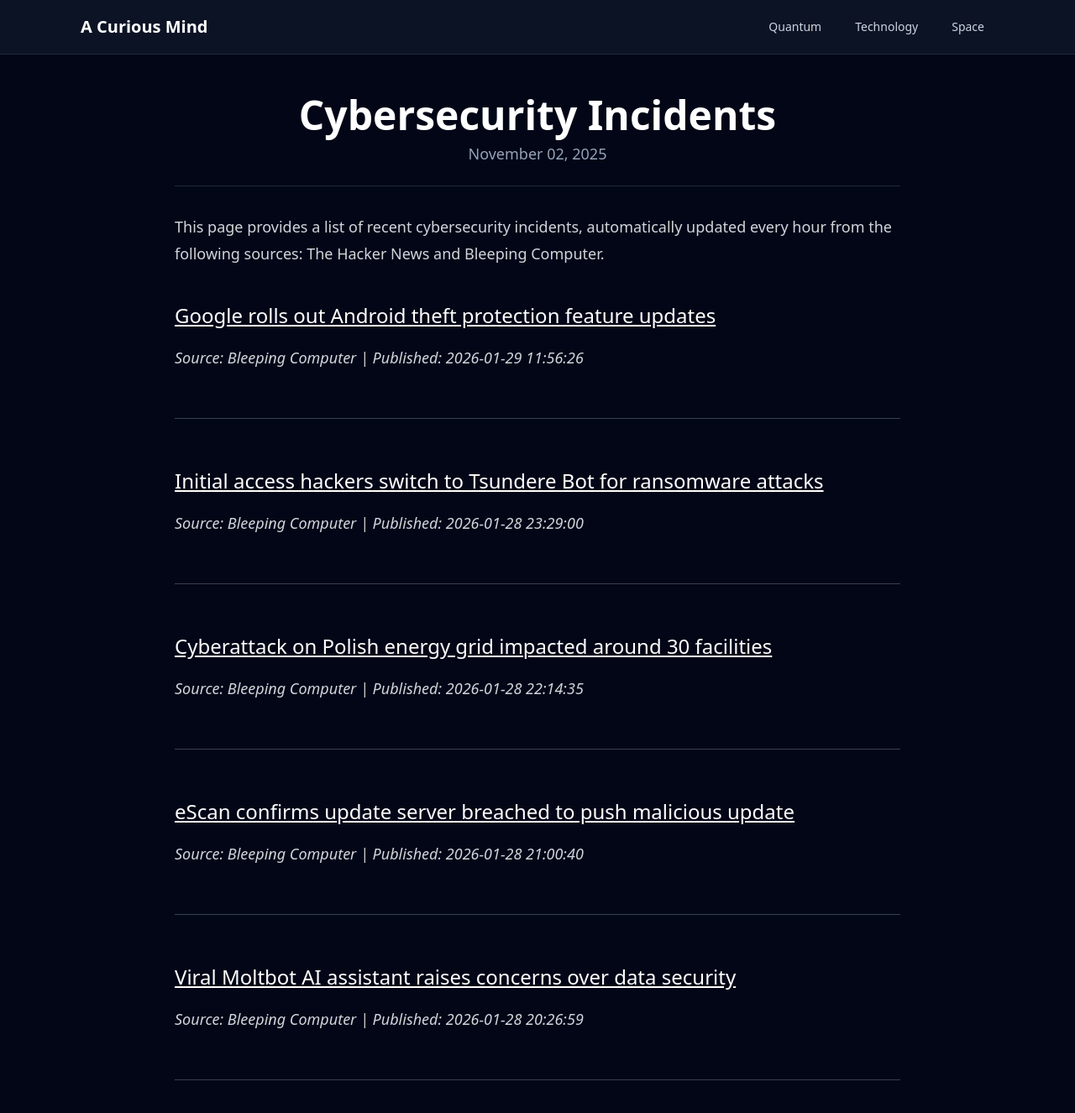
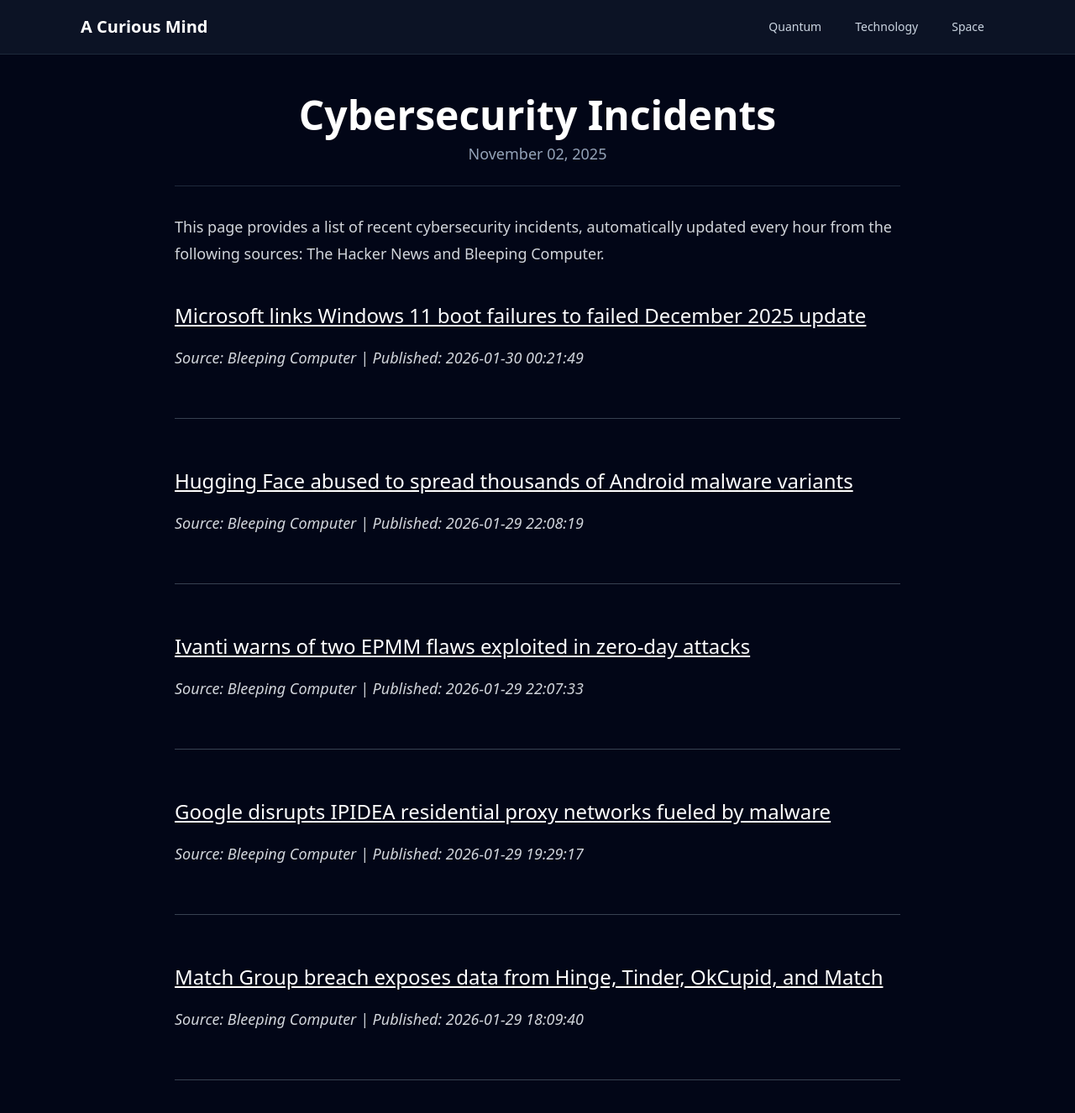
Before and after one commit to onehl7/onehl7.github.io, a Jekyll site: the page built from _posts/2025-11-02-cybersecurity-incidents.md, in a window 1280 px wide and 1400 px high. Shown: the top 1326 px of the window at 84% size. Built offline with Jekyll 4.4.1, drawn with Linux system fonts in a browser that asks for light colours; nearby versions of some CDN libraries.

Commit message:
Update news data

```diff
--- a/_data/news.json
+++ b/_data/news.json
@@ -1,32 +1,32 @@
 [
   {
     "source": "Bleeping Computer",
-    "title": "Google rolls out Android theft protection feature updates",
-    "link": "https://www.bleepingcomputer.com/news/google/google-rolls-out-android-theft-protection-feature-updates/",
-    "published": "2026-01-29 11:56:26"
+    "title": "Microsoft links Windows 11 boot failures to failed December 2025 update",
+    "link": "https://www.bleepingcomputer.com/news/microsoft/microsoft-links-windows-11-boot-failures-to-failed-december-2025-update/",
+    "published": "2026-01-30 00:21:49"
   },
   {
     "source": "Bleeping Computer",
-    "title": "Initial access hackers switch to Tsundere Bot for ransomware attacks",
-    "link": "https://www.bleepingcomputer.com/news/security/initial-access-hackers-switch-to-tsundere-bot-for-ransomware-attacks/",
-    "published": "2026-01-28 23:29:00"
+    "title": "Hugging Face abused to spread thousands of Android malware variants",
+    "link": "https://www.bleepingcomputer.com/news/security/hugging-face-abused-to-spread-thousands-of-android-malware-variants/",
+    "published": "2026-01-29 22:08:19"
   },
   {
     "source": "Bleeping Computer",
-    "title": "Cyberattack on Polish energy grid impacted around 30 facilities",
-    "link": "https://www.bleepingcomputer.com/news/security/cyberattack-on-polish-energy-grid-impacted-around-30-facilities/",
-    "published": "2026-01-28 22:14:35"
+    "title": "Ivanti warns of two EPMM flaws exploited in zero-day attacks",
+    "link": "https://www.bleepingcomputer.com/news/security/ivanti-warns-of-two-epmm-flaws-exploited-in-zero-day-attacks/",
+    "published": "2026-01-29 22:07:33"
   },
   {
     "source": "Bleeping Computer",
-    "title": "eScan confirms update server breached to push malicious update",
-    "link": "https://www.bleepingcomputer.com/news/security/escan-confirms-update-server-breached-to-push-malicious-update/",
-    "published": "2026-01-28 21:00:40"
+    "title": "Google disrupts IPIDEA residential proxy networks fueled by malware",
+    "link": "https://www.bleepingcomputer.com/news/security/google-disrupts-ipidea-residential-proxy-networks-fueled-by-malware/",
+    "published": "2026-01-29 19:29:17"
   },
   {
     "source": "Bleeping Computer",
-    "title": "Viral Moltbot AI assistant raises concerns over data security",
-    "link": "https://www.bleepingcomputer.com/news/security/viral-moltbot-ai-assistant-raises-concerns-over-data-security/",
-    "published": "2026-01-28 20:26:59"
+    "title": "Match Group breach exposes data from Hinge, Tinder, OkCupid, and Match",
+    "link": "https://www.bleepingcomputer.com/news/security/match-group-breach-exposes-data-from-hinge-tinder-okcupid-and-match/",
+    "published": "2026-01-29 18:09:40"
   }
 ]
```
